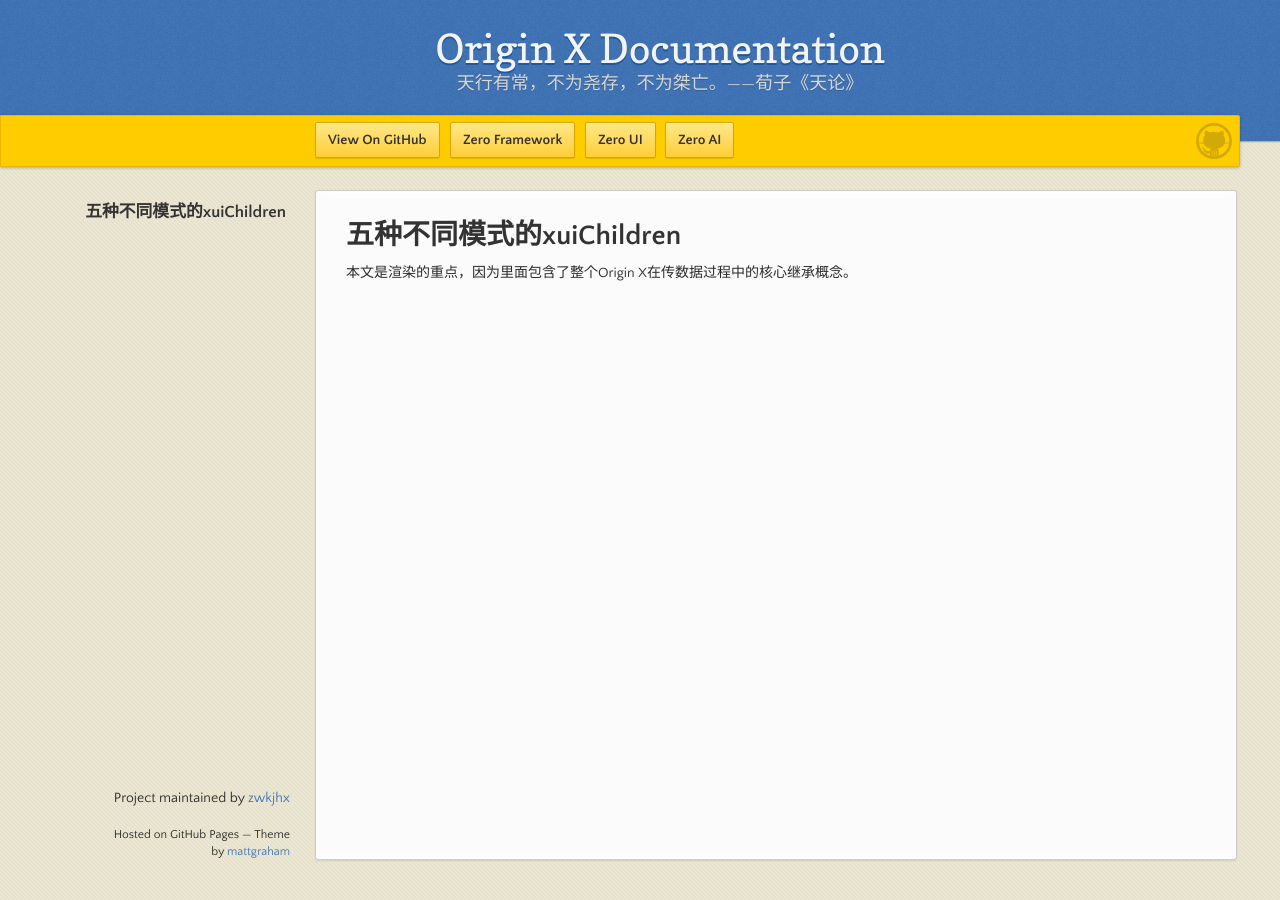
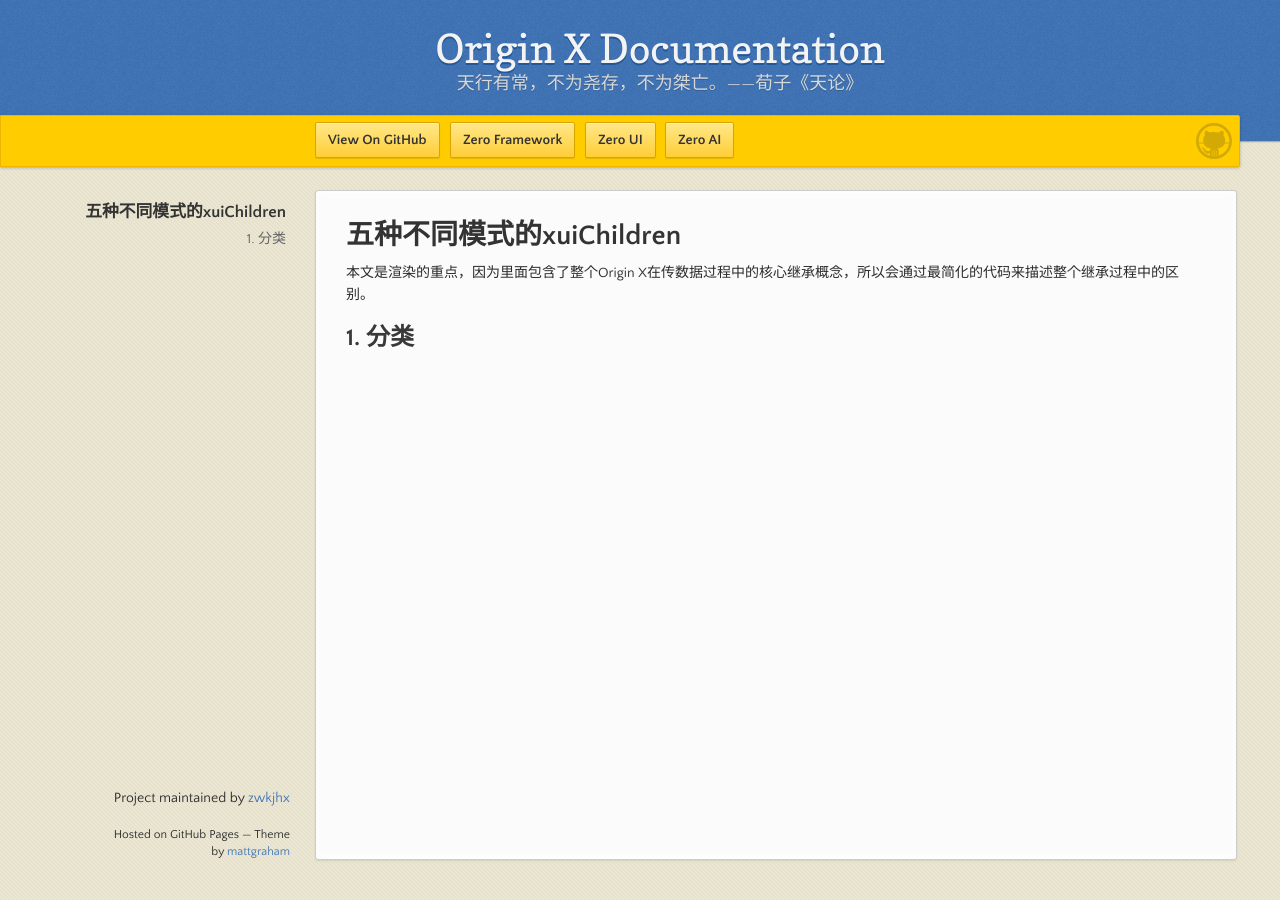
Before and after one commit to zwkjhx/ox-doc, a Jekyll site: the page built from specification/3-origin-xgui-fan/spo-017-wu-zhong-bu-tong-mo-shi-de-xuichildren-shuo-ming.md, in a window 1280 px wide. Built offline with Jekyll 4.4.1, drawn with Linux system fonts in a browser that asks for light colours; our own code applies the rules of GitHub Pages for plain Markdown files.

Commit message:
Updates specification/3-origin-xgui-fan/spo-017-wu-zhong-bu-tong-mo-shi-de-xuichildren-shuo-ming.md
Auto commit by GitBook Editor

```diff
--- a/specification/3-origin-xgui-fan/spo-017-wu-zhong-bu-tong-mo-shi-de-xuichildren-shuo-ming.md
+++ b/specification/3-origin-xgui-fan/spo-017-wu-zhong-bu-tong-mo-shi-de-xuichildren-shuo-ming.md
@@ -1,3 +1,5 @@
 # 五种不同模式的xuiChildren
 
-本文是渲染的重点，因为里面包含了整个Origin X在传数据过程中的核心继承概念。
+本文是渲染的重点，因为里面包含了整个Origin X在传数据过程中的核心继承概念，所以会通过最简化的代码来描述整个继承过程中的区别。
+
+## 1. 分类
```
